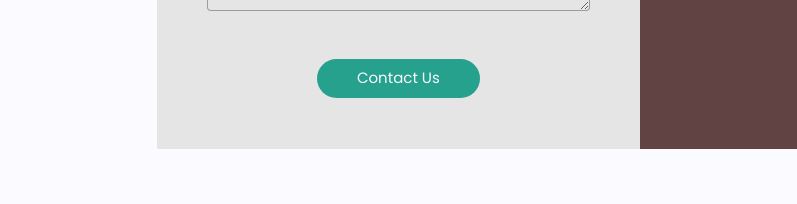
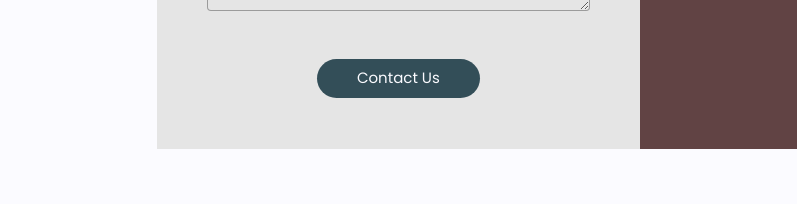
Before and after one commit to hpthemes23/ntheme, a plain HTML site: page indexVideo.html in a window 1280 px wide. Shown: the part 7576-7780 px from the top of the page, 0-797 px from the left. Drawn offline with nearby package versions, Linux system fonts and the light colour scheme.

Commit message:
Update main_style.css

```diff
--- a/website/css/main_style.css
+++ b/website/css/main_style.css
@@ -677,7 +677,7 @@ img[src*=".svg"] {
 	color: #FBFBFF;
 }
 .ntheme-button-2{
-	background-color: #25A18E;
+	background-color: #334E58;
 	color: #FBFBFF;
 	border-top-left-radius: 40px;
 	border-top-right-radius: 40px;
```
